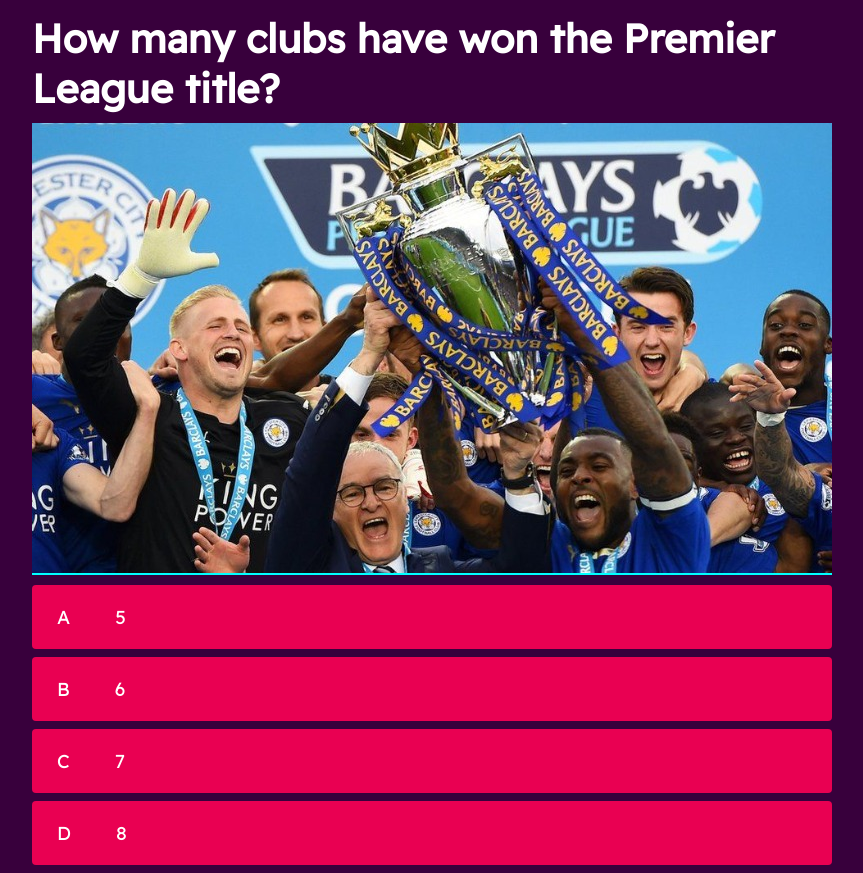
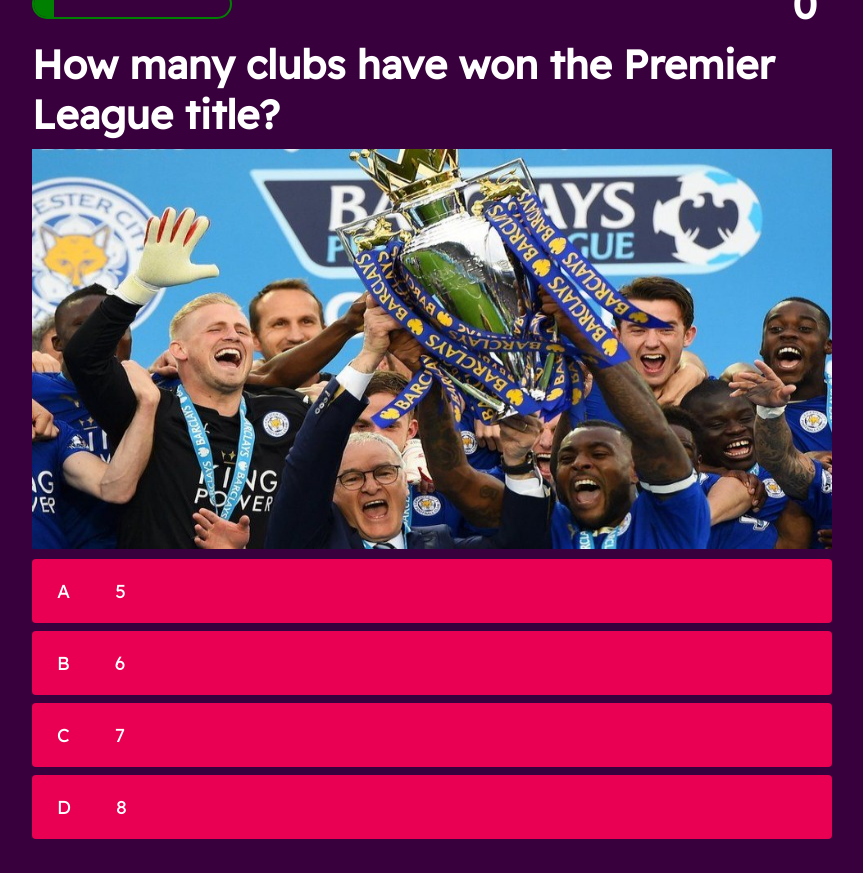
Before and after one commit to Code-Institute-Submissions/joeyo991-joeyo991.github.io, a plain HTML site: page quiz.html in a window 1280 px wide. Shown: the whole page, without its empty margins (208-1071 px from the left). After the commit the page ends 847 px from the top, so only its background shows below. Drawn offline with Linux system fonts and the light colour scheme.

Commit message:
Change size of image div on quiz page to fit better

```diff
--- a/assets/css/quiz.css
+++ b/assets/css/quiz.css
@@ -66,8 +66,8 @@ body {
 }
 
 #image-div {
-    background-color: aqua;
-    height: fit-content;
+    background-color: #38003c;
+    height: 400px;
     width: 100%;
     margin: auto;
     margin-bottom: 1rem;
--- a/quiz.html
+++ b/quiz.html
@@ -29,7 +29,7 @@
                     </h1>
                 </div>
             </div>
-            <h1 id="question">What is the answer to this question?</h1>
+            <h1 id="question">Question</h1>
             <div id="image-div">
                 <img id="image">
             </div>
```
Also changed, not shown: end.html (+1 -1 lines), index.html (+1 -1 lines).
